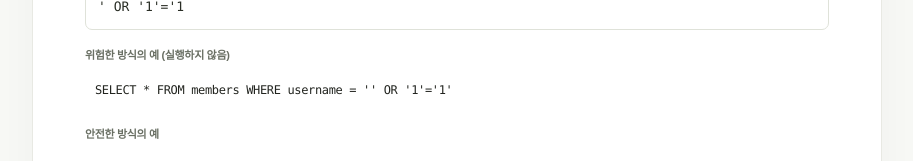
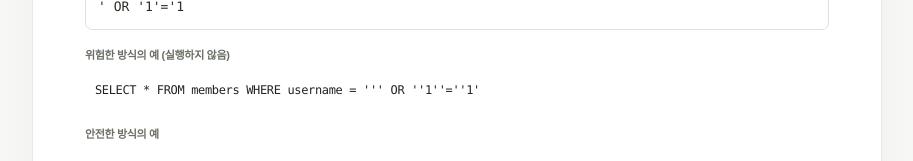
Before and after one commit to igyuyeong86-rgb/290-playground, a Next.js app: page /security-lab in a window 1280 px wide. Shown: the part 922-1083 px from the top of the page, without its empty margins (183-1096 px from the left). Built offline with nearby package versions, Linux system fonts and the light colour scheme.

Commit message:
Revert "Update Site source"
This reverts commit d501bd2da101b4bf3f95cebf2f0b2c6deebb9f17.

```diff
--- a/app/security-lab/page.tsx
+++ b/app/security-lab/page.tsx
@@ -26,7 +26,7 @@ export default function SecurityLabPage() {
       </section>
       <section><h2>2. SQL 인젝션과 매개변수화</h2><p>사용자 입력을 SQL 문장에 직접 이어 붙이면 검색 조건이 바뀔 수 있습니다. 아래는 문자열을 화면에만 표시하며 데이터베이스 쿼리를 보내지 않습니다.</p>
         <label className="lab-label">로그인 아이디 예시<input value={sql} onChange={event => setSql(event.target.value)} maxLength={100} /></label>
-        <div className="lab-code"><span>위험한 방식의 예 (실행하지 않음)</span><code>{`SELECT * FROM members WHERE username = '${sql}'`}</code></div>
+        <div className="lab-code"><span>위험한 방식의 예 (실행하지 않음)</span><code>{`SELECT * FROM members WHERE username = '${sql.replaceAll("'", "''")}'`}</code></div>
         <div className="lab-code"><span>안전한 방식의 예</span><code>SELECT * FROM members WHERE username = ? <em>→ 입력값은 별도 매개변수로 전달</em></code></div>
       </section>
       <section><h2>3. 운영 사이트 점검 원칙</h2><ul><li>실제 계정·게시글 대신 테스트 계정과 샘플 데이터만 사용합니다.</li><li>입력을 HTML로 실행하지 말고, 취약한 처리가 있는지 안전한 테스트 환경에서 확인합니다.</li><li>문제가 발견되면 출력 시 이스케이프하고 SQL에는 매개변수 바인딩을 사용합니다.</li></ul></section>
```
